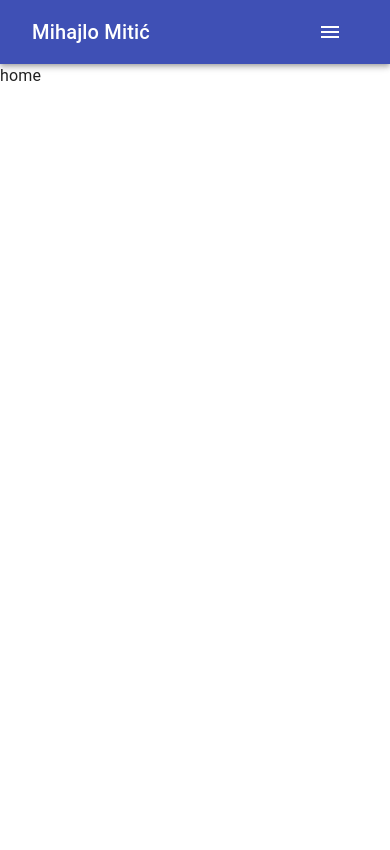
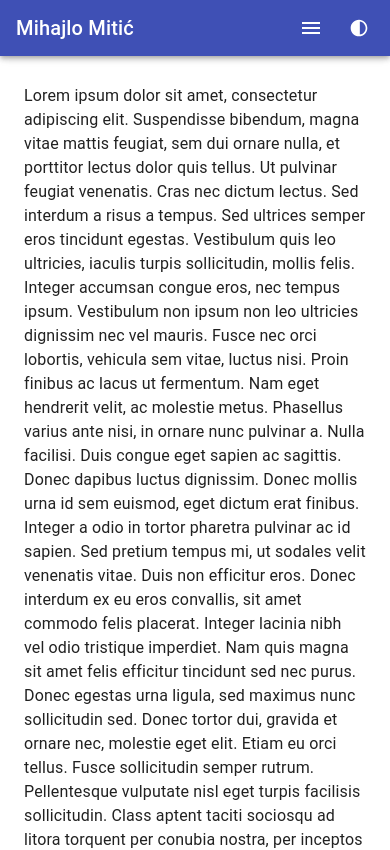
Before and after one commit to mmitic99/mmitic99.github.io, a React (Create React App) app: page / in a window 390 px wide. Shown: the top 850 px of the page. Built offline with nearby package versions, Linux system fonts and the light colour scheme.

Commit message:
feat: added theme changer button, navbar always on top

```diff
--- a/src/App.js
+++ b/src/App.js
@@ -1,14 +1,20 @@
-import logo from './logo.svg';
 import './App.css';
 import { BrowserRouter as Router, Routes, Route } from 'react-router-dom';
 import Navbar from './components/Navbar.js';
 import Home from './components/Home.js';
 import { CssBaseline, ThemeProvider, createTheme } from '@mui/material';
 import { blue, indigo } from '@mui/material/colors';
+import { useState } from 'react';
 
 
 //TODO: https://mui.com/material-ui/customization/color/
 const darkTheme = createTheme({
+  palette: {
+    mode: 'dark',
+  },
+});
+
+const lightTheme = createTheme({
   palette: {
     primary: {
       light: '#757ce8',
@@ -21,16 +27,21 @@ const darkTheme = createTheme({
 });
 
 function App() {
+  const [isDarkTheme, setIsDarkTheme] = useState(false);
+  function handleThemeClick(){
+      setIsDarkTheme(!isDarkTheme);
+  }
+
   return (
-    <ThemeProvider theme={darkTheme}>
+    <ThemeProvider theme={isDarkTheme ? darkTheme : lightTheme}>
       <CssBaseline />
 
-        <Router>
-          <Navbar />
-          <Routes>
-            <Route path='/' element={<Home />} />
-          </Routes>
-        </Router>
+      <Router>
+        <Navbar  handleThemeClick={handleThemeClick}/>
+        <Routes>
+          <Route path='/' element={<Home/>} />
+        </Routes>
+      </Router>
 
     </ThemeProvider>
   );
--- a/src/components/Home.js
+++ b/src/components/Home.js
@@ -1,8 +1,29 @@
+import { Box } from '@mui/material';
 import React from 'react';
 
 const Home = () => {
     return (
-        <>home</>
+        <Box sx={{m: 3, mt: 10.5}}>Lorem ipsum dolor sit amet, consectetur adipiscing elit. Suspendisse bibendum, magna vitae mattis feugiat, sem dui ornare nulla, et porttitor lectus dolor quis tellus. Ut pulvinar feugiat venenatis. Cras nec dictum lectus. Sed interdum a risus a tempus. Sed ultrices semper eros tincidunt egestas. Vestibulum quis leo ultricies, iaculis turpis sollicitudin, mollis felis. Integer accumsan congue eros, nec tempus ipsum. Vestibulum non ipsum non leo ultricies dignissim nec vel mauris.
+
+        Fusce nec orci lobortis, vehicula sem vitae, luctus nisi. Proin finibus ac lacus ut fermentum. Nam eget hendrerit velit, ac molestie metus. Phasellus varius ante nisi, in ornare nunc pulvinar a. Nulla facilisi. Duis congue eget sapien ac sagittis. Donec dapibus luctus dignissim. Donec mollis urna id sem euismod, eget dictum erat finibus. Integer a odio in tortor pharetra pulvinar ac id sapien. Sed pretium tempus mi, ut sodales velit venenatis vitae. Duis non efficitur eros. Donec interdum ex eu eros convallis, sit amet commodo felis placerat. Integer lacinia nibh vel odio tristique imperdiet. Nam quis magna sit amet felis efficitur tincidunt sed nec purus. Donec egestas urna ligula, sed maximus nunc sollicitudin sed. Donec tortor dui, gravida et ornare nec, molestie eget elit.
+
+        Etiam eu orci tellus. Fusce sollicitudin semper rutrum. Pellentesque vulputate nisl eget turpis facilisis sollicitudin. Class aptent taciti sociosqu ad litora torquent per conubia nostra, per inceptos himenaeos. Sed in purus quam. Quisque ultricies dolor at ante finibus pharetra. Sed at dapibus urna. Sed egestas, ipsum eget blandit dictum, odio nisi facilisis mauris, id commodo turpis risus at nunc. Suspendisse vulputate nibh a sem pulvinar sollicitudin. Fusce consequat risus nisl, ultricies luctus augue gravida vel. Aliquam erat volutpat. Aliquam varius turpis vitae lacus mollis placerat. Phasellus arcu orci, feugiat ut nisi et, mattis pulvinar ipsum.
+
+        Nunc dictum est vel egestas sodales. Nam tristique lacus urna, non commodo sem placerat et. Curabitur pellentesque lacinia ornare. Mauris consequat purus ut turpis volutpat, vitae faucibus lorem dapibus. Fusce rutrum erat quis ligula ornare laoreet. Suspendisse pharetra magna nec mi tincidunt, eleifend hendrerit nisl vestibulum. Vestibulum interdum libero id enim vulputate vulputate. Curabitur ultricies finibus diam quis gravida. Etiam et hendrerit magna. Quisque pretium gravida enim in tincidunt. Nunc urna libero, suscipit eget mi eu, volutpat porta arcu. Etiam volutpat dapibus ante, vel vulputate tellus gravida volutpat. In tincidunt facilisis augue, sed mollis ipsum commodo quis. Integer porta cursus scelerisque.
+
+        Vivamus dignissim elit id maximus fringilla. Nam quis tincidunt est. Aliquam vel pharetra erat, ac lacinia felis. Nulla sodales vel lacus vitae blandit. Nullam molestie nulla non neque tempor varius. Aliquam erat volutpat. Quisque vel pellentesque ligula. Fusce ac turpis dictum, scelerisque purus eget, congue massa. Curabitur quis mauris nec neque hendrerit dapibus quis eget nisi. Quisque tristique porta hendrerit. Suspendisse non arcu quam. Suspendisse eu justo tortor. Curabitur et odio sed tortor dapibus tincidunt. Cras aliquam a purus vel interdum.
+
+        Phasellus lorem mauris, convallis at arcu quis, iaculis egestas massa. Vestibulum ante ipsum primis in faucibus orci luctus et ultrices posuere cubilia curae; Etiam interdum velit sed urna tempor gravida. Integer varius semper ex, eget consectetur augue ornare eu. Nullam in gravida arcu. Suspendisse scelerisque gravida suscipit. Praesent nec ligula vestibulum leo suscipit bibendum. Ut sodales lacus sed interdum sollicitudin. Integer nec faucibus neque.
+
+        Aenean turpis est, molestie et vestibulum eu, interdum at dui. Ut accumsan ex at faucibus dictum. Mauris risus est, ultrices at turpis vitae, viverra molestie risus. Nulla vestibulum sagittis iaculis. Morbi ac orci quis nulla eleifend placerat elementum non mi. Fusce augue lectus, faucibus quis quam id, bibendum scelerisque tellus. Phasellus eget metus et dui tristique lacinia non sed arcu. Nulla condimentum vehicula pretium. Nulla ac lorem nec ante facilisis vestibulum. Interdum et malesuada fames ac ante ipsum primis in faucibus. Nulla facilisi. Sed lacinia velit dui, id rhoncus ligula interdum et. Curabitur consectetur semper elit ac porta. Morbi non nulla ex. Sed aliquam metus non facilisis lacinia.
+
+        Proin scelerisque mi quis eros molestie, et ultricies ligula accumsan. Morbi ultrices quam vel efficitur egestas. Sed malesuada tortor vel nulla scelerisque ultricies. Praesent at odio luctus, iaculis velit et, facilisis leo. Donec finibus sed libero eu aliquam. Etiam aliquam lorem imperdiet nulla molestie, sit amet mattis ex lobortis. Morbi tincidunt nulla ac lacus lacinia consequat. In hac habitasse platea dictumst.
+
+        Vivamus sagittis ipsum velit, at dignissim neque gravida id. Maecenas a tempus quam. Maecenas vel fermentum neque, vel feugiat libero. Proin et cursus sapien. Phasellus laoreet, nunc rutrum tincidunt euismod, ipsum libero pretium nulla, in rhoncus mi erat sit amet metus. Curabitur euismod tortor odio, at semper metus aliquam eget. Nam in lacus quis lacus consectetur porttitor non nec turpis. Nulla suscipit faucibus est quis pellentesque. Praesent eleifend iaculis nunc, sit amet sollicitudin sapien varius vel.
+
+        Morbi venenatis tortor at porttitor cursus. Nullam sed est quis magna iaculis mollis. Nunc molestie leo id risus commodo, id convallis sem porttitor. Integer mattis massa lorem, lacinia imperdiet velit ultricies eget. Donec facilisis pellentesque viverra. Sed iaculis, nunc pulvinar mollis blandit, sem velit tristique sem, ac aliquam est tellus non erat. Nullam malesuada dui ornare mauris rhoncus, at commodo metus malesuada. Mauris et quam sit amet purus vehicula aliquet non eu odio. Nullam efficitur vehicula nunc, dictum sodales justo rhoncus vitae.
+
+        </Box>
     );
 }
 
--- a/src/components/Navbar.js
+++ b/src/components/Navbar.js
@@ -1,19 +1,20 @@
-import { AppBar, Box, Button, Collapse, IconButton, List, ListItem, ListItemButton, Menu, MenuItem, styled, Toolbar, Typography } from '@mui/material';
+import { AppBar, Button, Collapse, IconButton, List, ListItem, ListItemButton, styled, Toolbar, Typography } from '@mui/material';
 import MenuIcon from '@mui/icons-material/Menu';
 import React, {useState} from 'react';
 import { Link } from 'react-router-dom';
 import useMediaQuery from "@mui/material/useMediaQuery";
+import { Contrast } from '@mui/icons-material';
 
 const NavbarButton = styled(Button)({
     textTransform: 'none',
-    fontSize: 16,
+    fontSize: 14,
 });
 
 const navElements = ['Home', 'Education', 'Experience', 'Projects', 'Skills', 'About', 'Contact'];
 
-export default function Navbar() {
-    const small = useMediaQuery("(max-width:700px)");
-    const full = useMediaQuery("(min-width:700px)");
+function Navbar({handleThemeClick}) {
+    const small = useMediaQuery("(max-width:719px)");
+    const full = useMediaQuery("(min-width:720px)");
 
     const [open, setOpen] = useState(false);
     const handleClick = () => {
@@ -21,7 +22,7 @@ export default function Navbar() {
     }
 
     return (<div>
-        <AppBar position="static">
+        <AppBar position="fixed">
             <Toolbar >
                 {small && (
                     <>
@@ -29,21 +30,29 @@ export default function Navbar() {
                             sx={{
                                 width: '100%'
                             }}>
-                            <ListItem secondaryAction={
-                                <ListItemButton
-                                size="large"
-                                onClick={handleClick}
-                                color="inherit">
-                                    <MenuIcon/>
-                                </ListItemButton>
-                            }>
-                                <Typography variant="h6" nowrap
+                            <ListItem disableGutters disablePadding>
+                                <Typography variant="h6"
                                     sx={{ flexGrow: 1, textDecoration: "none", boxShadow: "none", color: "inherit" }}
                                     component={Link} to="/"
                                 >
                                     Mihajlo Mitić
                                 </Typography>
+                                <ListItemButton disableGutters
+                                    edge="end"
+                                    onClick={handleClick}
+                                    color="inherit"
+                                    sx={{maxWidth:'25px', pr:'50px'}}>
+                                        <MenuIcon fontSize='medium'/>
+                                </ListItemButton>
+                                <ListItemButton disableGutters
+                                    edge="end"
+                                    color='inherit'
+                                    onClick={handleThemeClick}
+                                    sx={{maxWidth:'25px'}}>
+                                    <Contrast fontSize='small'></Contrast>
+                                </ListItemButton>
                             </ListItem>
+                            <ListItem disableGutters disablePadding>
                                 <Collapse
                                     in = {open}
                                     timeout = "auto"
@@ -51,7 +60,7 @@ export default function Navbar() {
                                 >
                                     <List>
                                         {navElements.map((el) => (
-                                        <ListItem disablePadding>
+                                            <ListItem key={el} disablePadding>
                                                 {el == 'Home' ?
                                                 <ListItemButton color='inherit' component={Link} to='/' onClick={handleClick}>{el}</ListItemButton>:
                                                 <ListItemButton color='inherit' component={Link} to={'/'+ el.toLowerCase()} onClick={handleClick}>{el}</ListItemButton>}
@@ -59,14 +68,14 @@ export default function Navbar() {
                                         ))}
                                     </List>
                                 </Collapse>
-
+                            </ListItem>
                         </List>
                     </>
                 )}
 
                 {full && (
                     <>
-                        <Typography variant="h6" nowrap
+                        <Typography variant="h6"
                             sx={{ flexGrow: 1, textDecoration: "none", boxShadow: "none", color: "inherit" }}
                             component={Link} to="/"
                         >
@@ -78,6 +87,7 @@ export default function Navbar() {
                             <NavbarButton color='inherit' component={Link} to='/'>{el}</NavbarButton>:
                             <NavbarButton color='inherit' component={Link} to={'/'+ el.toLowerCase()}>{el}</NavbarButton>
                         ))}
+                        <IconButton color='inherit' onClick={handleThemeClick}><Contrast fontSize='small'></Contrast></IconButton>
                     </>
                 )}
 
@@ -85,3 +95,5 @@ export default function Navbar() {
         </AppBar></div>
     );
 };
+
+export default Navbar;
```
Lines whose indentation alone changed are shown as unchanged.
